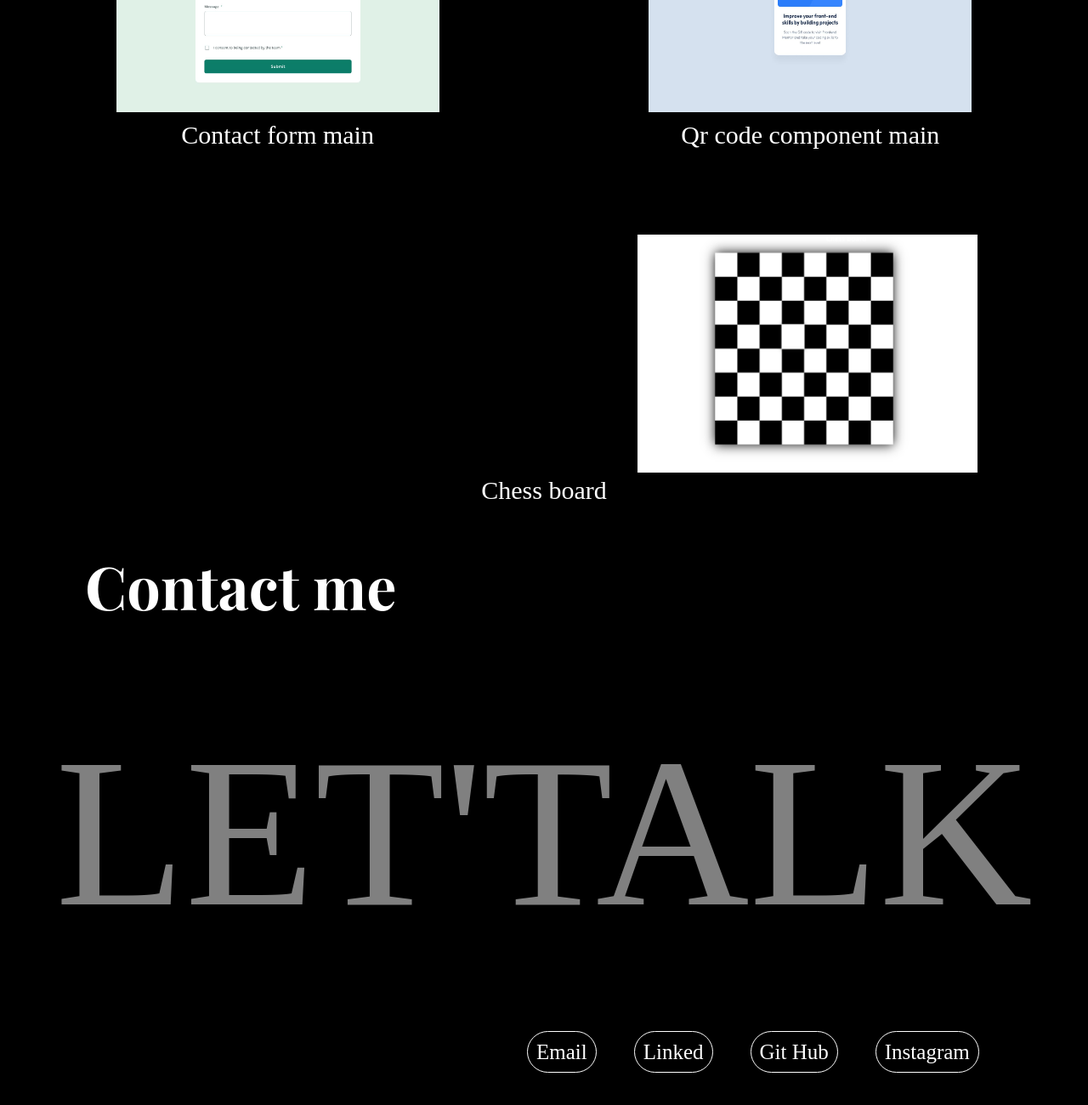
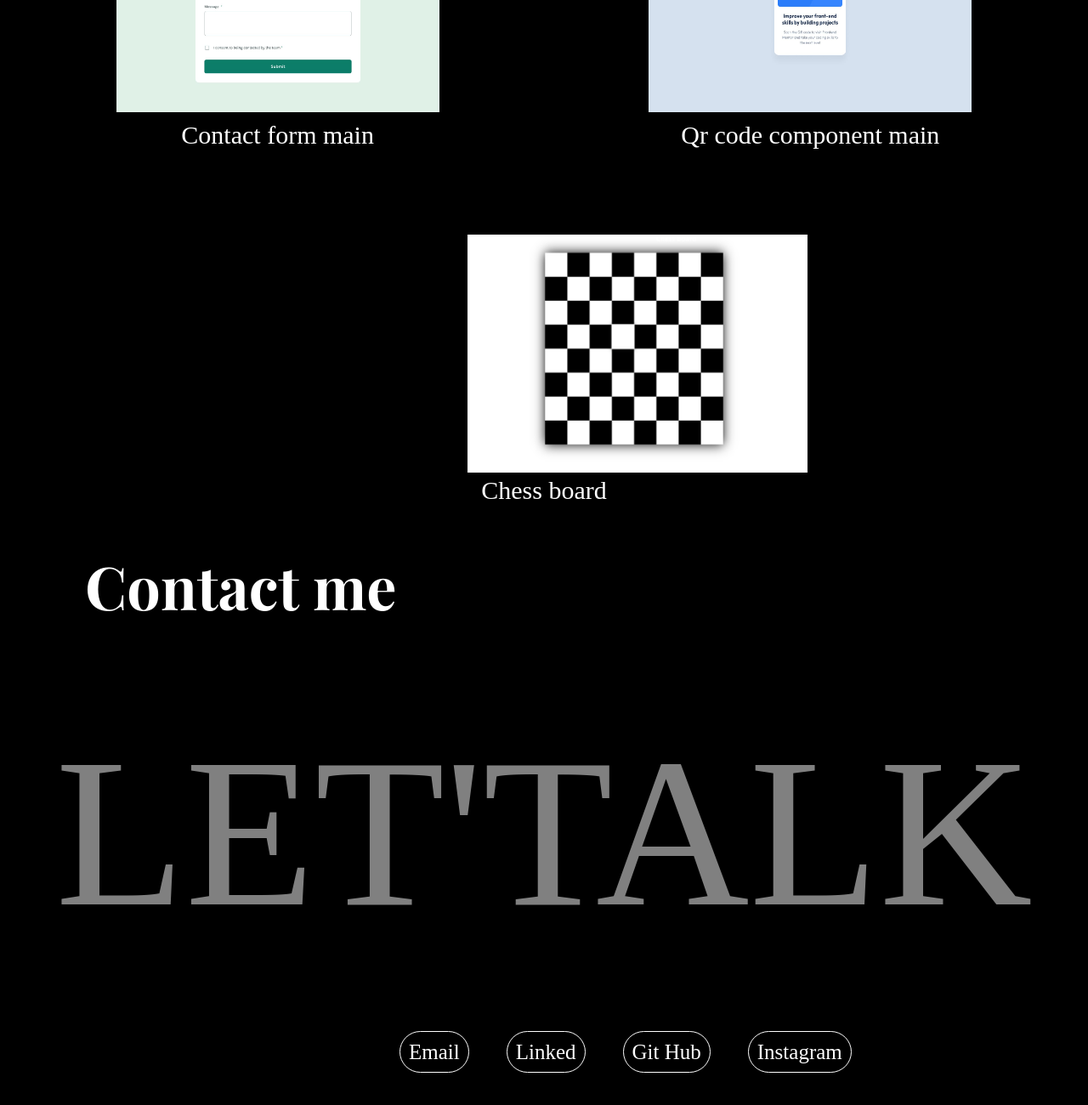
Before and after one commit to jeeva124-creator/-portfolio, a plain HTML site: page index.html in a window 1280 px wide. Shown: the part 5058-6358 px from the top of the page at 85% size. Drawn offline with nearby package versions, Linux system fonts and the light colour scheme.

```diff
--- a/style.css
+++ b/style.css
@@ -171,7 +171,7 @@
 .social {
   margin-top: 100px;
   color: white;
-  margin-left: 600px;
+  margin-left: 450px;
   text-decoration: none;
 }
 .social a {
@@ -221,7 +221,7 @@
   width: 400px;
   margin-left: 100px;
   align-items: center;
-  margin-left: 750px;
+  margin-left: 550px;
   margin-top: 100px;
 }
 .board p {
```
